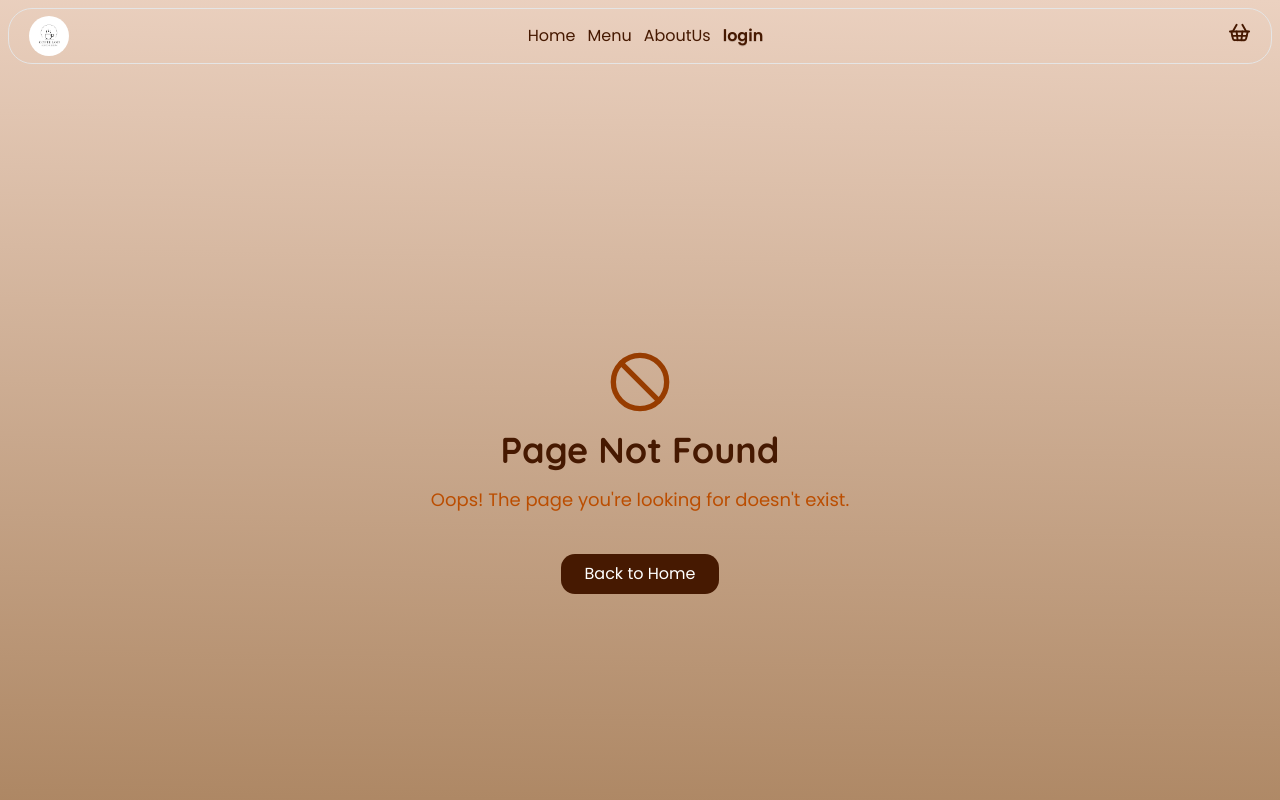
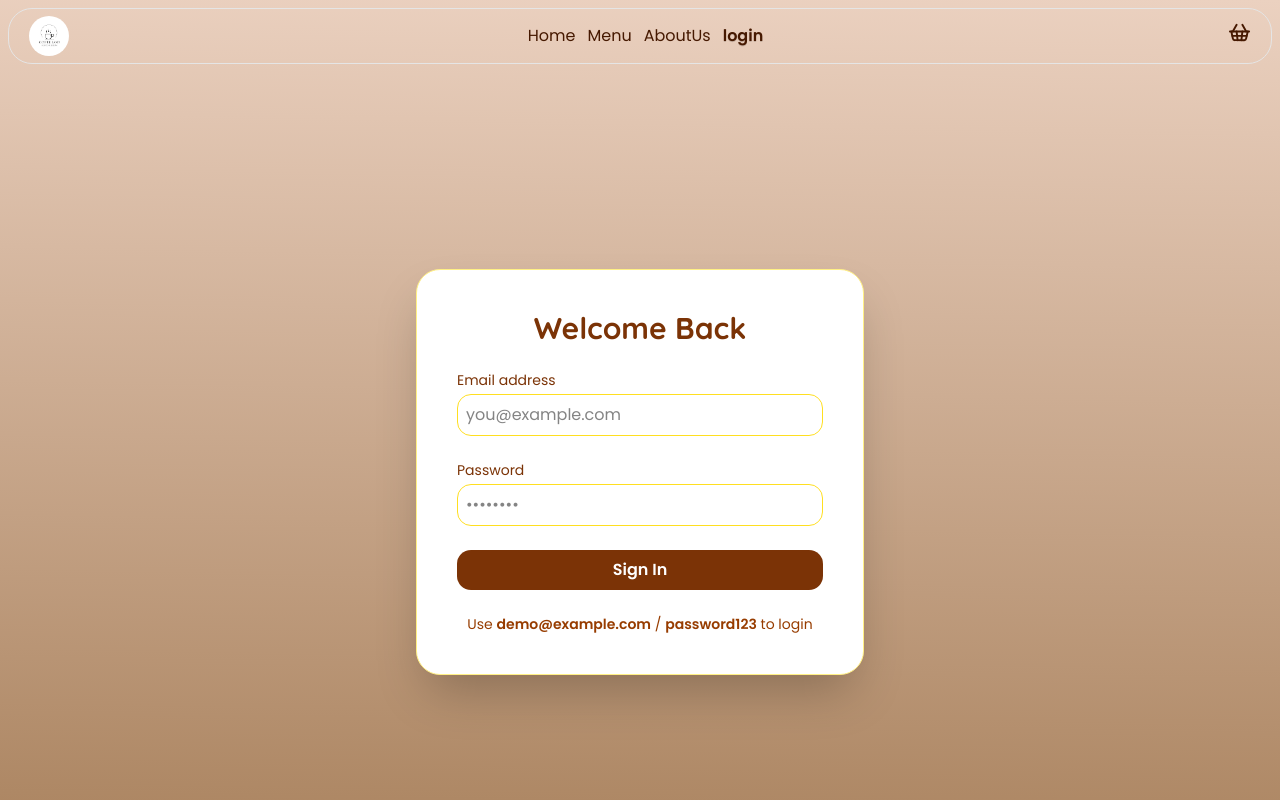
Before and after one commit to Panteagh/Coffee-Shop, a Next.js app: page /login in a window 1280 px wide. Before the commit this address had no page. Shown: the top 800 px of the page. Built offline with nearby package versions, Linux system fonts and the light colour scheme.

Commit message:
Feat: Implement user login page

```diff
--- a/src/app/about/page.tsx
+++ b/src/app/about/page.tsx
@@ -7,18 +7,10 @@ const AboutPage = () => {
       <h1 className="text-3xl font-bold mb-6 text-center">About Me</h1>
 
       <div className="flex flex-col md:flex-row gap-8 items-center">
-        <div className="relative w-40 h-40 rounded-full overflow-hidden shadow-md">
-          <Image
-            src="/profile-placeholder.jpg"
-            alt="Profile"
-            fill
-            className="object-cover"
-          />
-        </div>
 
         <div className="flex-1 text-base leading-relaxed space-y-4">
           <p>
-            Hi! I'm <strong>Panthéa</strong>, a front-end developer with a passion for
+            Hi! I'm <strong>Pantea</strong>, a front-end developer with a passion for
             clean code, thoughtful UI, and seamless user experience.
           </p>
           <p>
--- /dev/null
+++ b/src/app/login/page.tsx
@@ -0,0 +1,69 @@
+"use client"
+import React, { useState } from "react";
+import { useRouter } from "next/navigation";
+
+export default function LoginPage() {
+  const router = useRouter();
+  const [email, setEmail] = useState("");
+  const [password, setPassword] = useState("");
+  const [error, setError] = useState("");
+
+  const handleSubmit = (e: React.FormEvent) => {
+    e.preventDefault();
+    if (email === "demo@example.com" && password === "password123") {
+      router.push("/");
+    } else {
+      setError("Invalid email or password");
+    }
+  };
+
+  return (
+    <div className="min-h-screen flex items-center justify-center px-4">
+      <div className="max-w-md w-full bg-white p-10 rounded-3xl shadow-2xl border border-yellow-200">
+        <h2 className="text-3xl font-bold text-amber-900 mb-6 text-center">
+          Welcome Back
+        </h2>
+        <form onSubmit={handleSubmit} className="space-y-6">
+          <div>
+            <label htmlFor="email" className="block text-sm font-medium text-amber-900">
+              Email address
+            </label>
+            <input
+              type="email"
+              id="email"
+              value={email}
+              onChange={(e) => setEmail(e.target.value)}
+              required
+              className="mt-1 block w-full rounded-xl border border-yellow-300 p-2 focus:outline-none focus:ring-2 focus:ring-amber-400 focus:border-transparent"
+              placeholder="you@example.com"
+            />
+          </div>
+          <div>
+            <label htmlFor="password" className="block text-sm font-medium text-amber-900">
+              Password
+            </label>
+            <input
+              type="password"
+              id="password"
+              value={password}
+              onChange={(e) => setPassword(e.target.value)}
+              required
+              className="mt-1 block w-full rounded-xl border border-yellow-300 p-2 focus:outline-none focus:ring-2 focus:ring-amber-400 focus:border-transparent"
+              placeholder="••••••••"
+            />
+          </div>
+          {error && <p className="text-sm text-red-500 font-medium">{error}</p>}
+          <button
+            type="submit"
+            className="w-full py-2 px-4 bg-amber-900 hover:bg-amber-800 text-white rounded-xl font-semibold transition"
+          >
+            Sign In
+          </button>
+        </form>
+        <p className="text-center text-sm text-amber-800 mt-6">
+          Use <strong>demo@example.com</strong> / <strong>password123</strong> to login
+        </p>
+      </div>
+    </div>
+  );
+}
```
